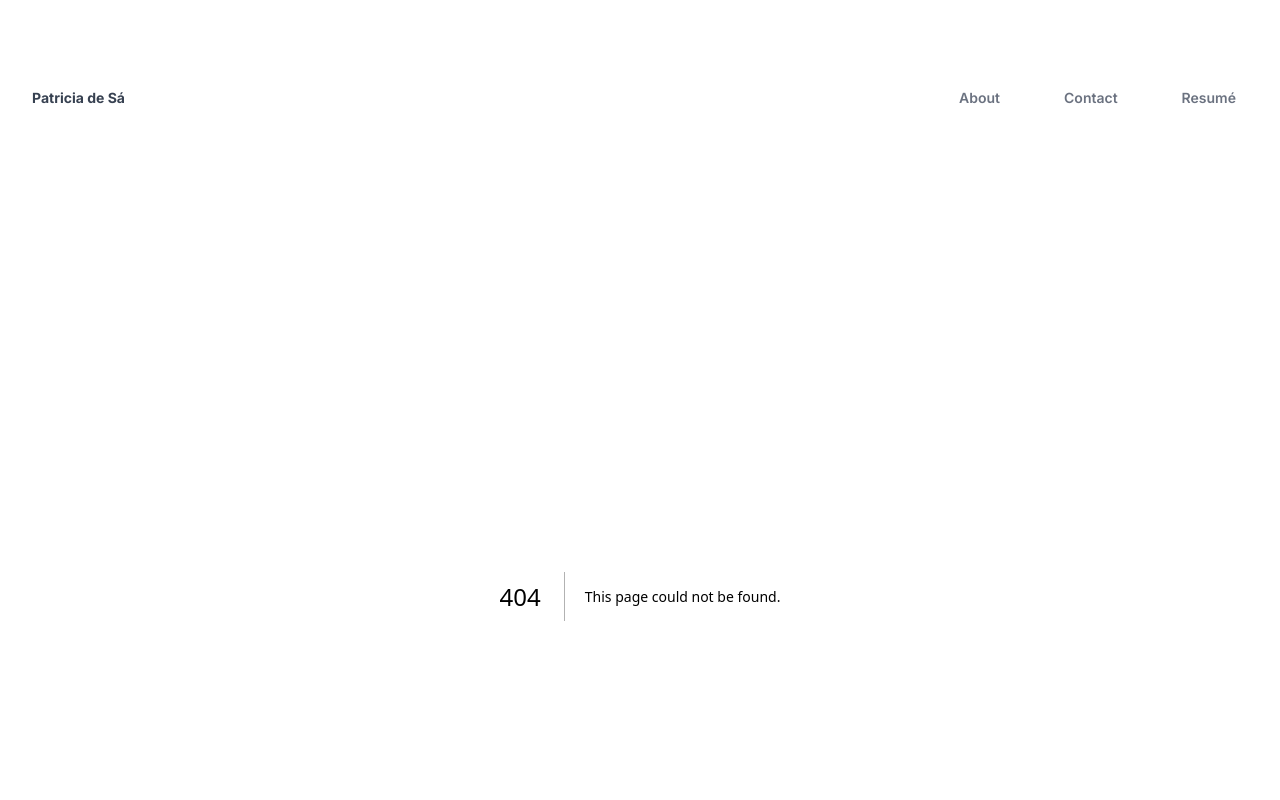
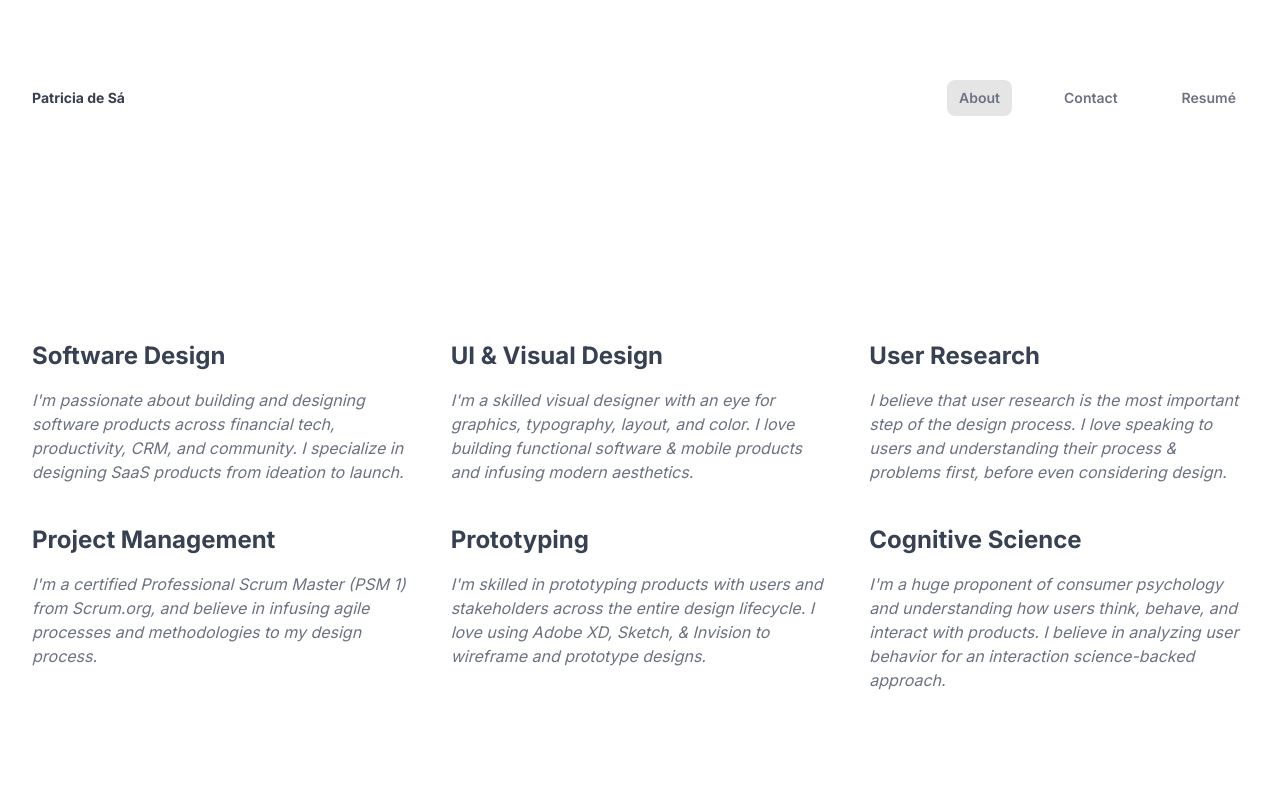
Before and after one commit to humbruno/patriciadesa, a Next.js app: page /about in a window 1280 px wide. Before the commit this address had no page. Shown: the top 800 px of the page. Built offline with nearby package versions, Linux system fonts and the light colour scheme.

Commit message:
add about page

```diff
--- /dev/null
+++ b/src/app/about/page.tsx
@@ -0,0 +1,49 @@
+const SKILLS = [
+  {
+    title: 'Software Design',
+    description:
+      "I'm passionate about building and designing software products across financial tech, productivity, CRM, and community. I specialize in designing SaaS products from ideation to launch."
+  },
+  {
+    title: 'UI & Visual Design',
+    description:
+      "I'm a skilled visual designer with an eye for graphics, typography, layout, and color. I love building functional software & mobile products and infusing modern aesthetics."
+  },
+  {
+    title: 'User Research',
+    description:
+      'I believe that user research is the most important step of the design process. I love speaking to users and understanding their process & problems first, before even considering design.'
+  },
+  {
+    title: 'Project Management',
+    description:
+      "I'm a certified Professional Scrum Master (PSM 1) from Scrum.org, and believe in infusing agile processes and methodologies to my design process."
+  },
+  {
+    title: 'Prototyping',
+    description:
+      "I'm skilled in prototyping products with users and stakeholders across the entire design lifecycle. I love using Adobe XD, Sketch, & Invision to wireframe and prototype designs."
+  },
+  {
+    title: 'Cognitive Science',
+    description:
+      "I'm a huge proponent of consumer psychology and understanding how users think, behave, and interact with products. I believe in analyzing user behavior for an interaction science-backed approach."
+  }
+] as const
+
+export default function About() {
+  return (
+    <main className="container flex h-full flex-col">
+      <ul className="grid grid-cols-1 gap-10 py-20 md:grid-cols-2 lg:grid-cols-3 lg:py-36">
+        {SKILLS.map((skill) => (
+          <li key={skill.title} className="flex flex-col gap-4">
+            <h3 className="text-2xl font-bold text-gray-700">{skill.title}</h3>
+            <p className="text-base italic text-gray-500">
+              {skill.description}
+            </p>
+          </li>
+        ))}
+      </ul>
+    </main>
+  )
+}
--- a/src/components/footer.tsx
+++ b/src/components/footer.tsx
@@ -2,7 +2,7 @@ import { Linkedin } from 'lucide-react'
 
 export function Footer() {
   return (
-    <footer className="container mt-10 flex items-center justify-center gap-5 border-t border-gray-700/10 py-10">
+    <footer className="container mt-auto flex items-center justify-center gap-5 border-t border-gray-700/10 py-10">
       <button>
         <Linkedin className="text-gray-400 transition-all hover:text-gray-700" />
       </button>
--- a/src/components/header.tsx
+++ b/src/components/header.tsx
@@ -1,6 +1,7 @@
 import { Sheet, SheetContent, SheetTrigger } from '@/components/ui/sheet'
 import { Menu } from 'lucide-react'
 import Link from 'next/link'
+import { NavLink } from './nav-link'
 
 const NAVIGATION = ['about', 'contact', 'resumé'] as const
 
@@ -21,12 +22,9 @@ function Navigation() {
     <nav className="hidden md:block">
       <ul className="flex gap-10">
         {NAVIGATION.map((item) => (
-          <li
-            key={item}
-            className="cursor-pointer rounded-lg bg-transparent px-3 py-2 text-sm font-semibold capitalize text-gray-500 transition-all hover:scale-[105%] hover:bg-black/10"
-          >
-            <Link href={`/${item}`}>{item}</Link>
-          </li>
+          <NavLink key={item} href={`/${item}`}>
+            {item}
+          </NavLink>
         ))}
       </ul>
     </nav>
@@ -43,12 +41,9 @@ function MobileNavigation() {
         <SheetContent className="h-full">
           <ul className="m-auto flex h-full flex-col items-center justify-center gap-10">
             {NAVIGATION.map((item) => (
-              <li
-                key={item}
-                className="cursor-pointer rounded-lg bg-transparent px-3 py-2 text-base font-semibold capitalize text-gray-500 transition-all hover:scale-[105%] hover:bg-black/10"
-              >
-                <Link href={`/${item}`}>{item}</Link>
-              </li>
+              <NavLink key={item} href={`/${item}`}>
+                {item}
+              </NavLink>
             ))}
           </ul>
         </SheetContent>
--- /dev/null
+++ b/src/components/nav-link.tsx
@@ -0,0 +1,26 @@
+'use client'
+
+import { cn } from '@/lib/utils'
+import Link from 'next/link'
+import { usePathname } from 'next/navigation'
+
+export function NavLink({
+  href,
+  children
+}: {
+  href: string
+  children: React.ReactNode
+}) {
+  const pathname = usePathname()
+
+  return (
+    <li
+      className={cn(
+        'cursor-pointer rounded-lg bg-transparent px-3 py-2 text-sm font-semibold capitalize text-gray-500 transition-all hover:scale-[105%] hover:bg-black/10',
+        pathname === href ? 'bg-black/10' : ''
+      )}
+    >
+      <Link href={href}>{children}</Link>
+    </li>
+  )
+}
```
